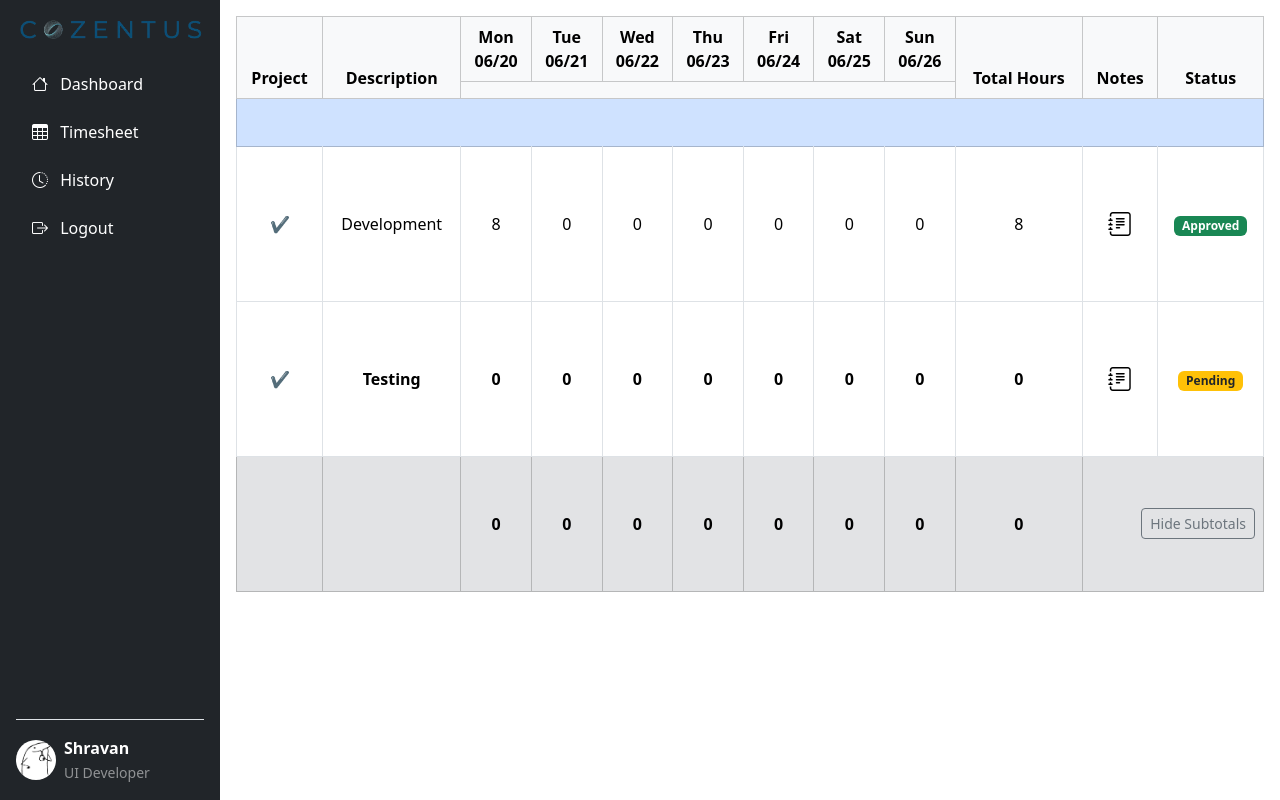
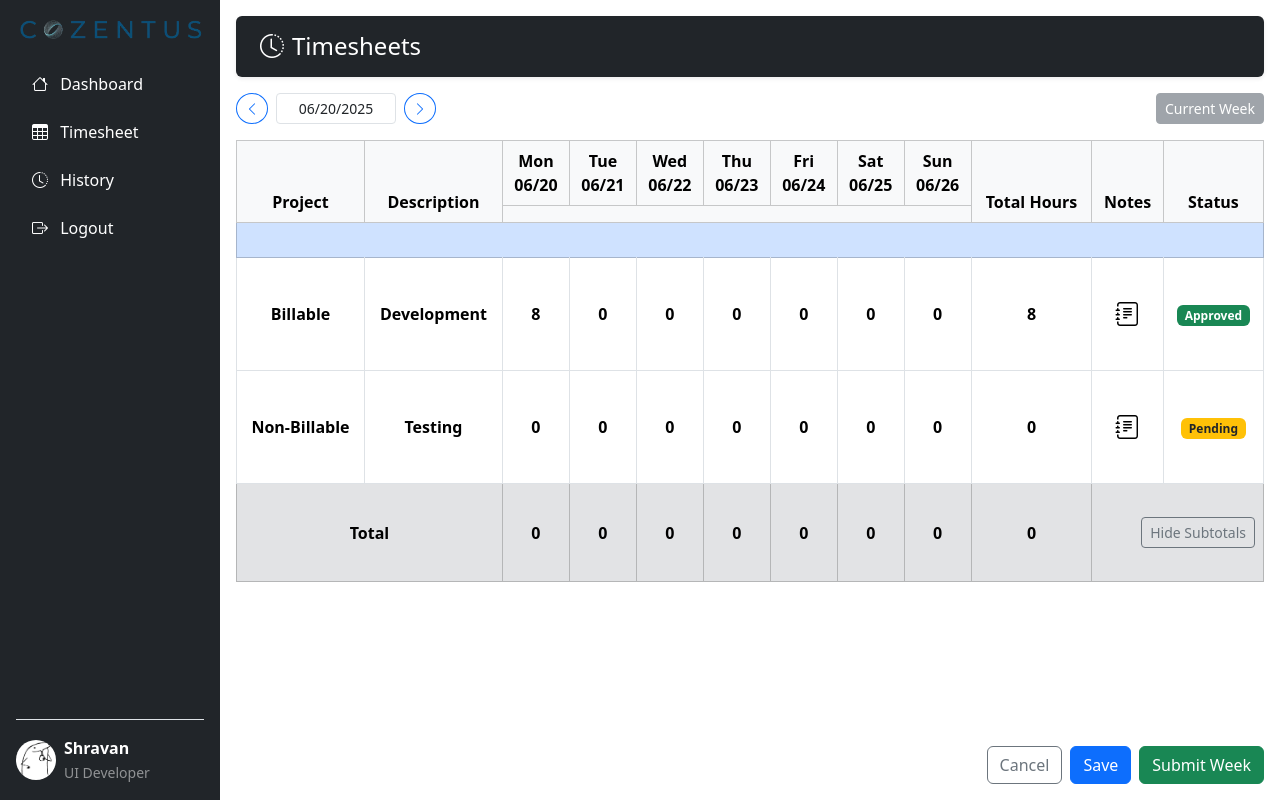
Before and after one commit to WillDoIt26/Timesheet-project-POC, an Angular app: page /table in a window 1280 px wide. Built offline with nearby package versions, Linux system fonts and the light colour scheme.

Commit message:
top section added to dashboard

```diff
--- a/src/app/table/table.html
+++ b/src/app/table/table.html
@@ -1,11 +1,31 @@
 <!-- Top-Level Layout -->
 <div class="d-flex">
 
-<app-sidebar></app-sidebar>
-
+  <app-sidebar></app-sidebar>
 
   <!-- Main Content -->
   <div class="flex-grow-1 container-fluid full-table-container p-3">
+
+    <!-- Top Bar -->
+    <div class="bg-dark text-white px-4 py-3 mb-3 rounded shadow-sm d-flex align-items-center">
+      <h4 class="m-0"><i class="bi bi-clock-history me-2"></i>Timesheets</h4>
+    </div>
+
+    <!-- Week Selector -->
+    <div class="d-flex justify-content-between align-items-center mb-3">
+      <div class="d-flex align-items-center gap-2">
+        <button class="btn btn-outline-primary btn-sm rounded-circle px-2">
+          <i class="bi bi-chevron-left"></i>
+        </button>
+        <input type="text" class="form-control form-control-sm text-center" value="06/20/2025" style="width: 120px;" readonly>
+        <button class="btn btn-outline-primary btn-sm rounded-circle px-2">
+          <i class="bi bi-chevron-right"></i>
+        </button>
+      </div>
+      <button class="btn btn-secondary btn-sm" disabled>Current Week</button>
+    </div>
+
+    <!-- Timesheet Table -->
     <div class="table-responsive">
       <table class="table table-bordered text-center align-middle w-100 h-75">
         <thead class="table-light">
@@ -26,11 +46,10 @@
           <tr><td colspan="7"></td></tr>
         </thead>
         <tbody>
-          <!-- Your rows -->
           <tr class="table-primary fw-bold"><td colspan="12"></td></tr>
 
-          <tr>
-            <td >✔</td>
+          <tr class = "fw-bold">
+            <td>Billable</td>
             <td>Development</td>
             <td>8</td><td>0</td><td>0</td><td>0</td><td>0</td><td>0</td><td>0</td>
             <td>8</td>
@@ -42,9 +61,8 @@
             <td><span class="badge bg-success">Approved</span></td>
           </tr>
 
-          <!-- More rows -->
           <tr class="fw-bold">
-            <td>✔</td><td>Testing</td>
+            <td>Non-Billable</td><td>Testing</td>
             <td>0</td><td>0</td><td>0</td><td>0</td><td>0</td><td>0</td><td>0</td>
             <td>0</td>
             <td>
@@ -56,7 +74,7 @@
           </tr>
 
           <tr class="table-secondary fw-bold">
-            <td></td><td></td>
+            <td colspan="2">Total</td>
             <td>0</td><td>0</td><td>0</td><td>0</td><td>0</td><td>0</td><td>0</td>
             <td>0</td>
             <td colspan="2">
@@ -66,5 +84,13 @@
         </tbody>
       </table>
     </div>
+
+    <!-- Action Buttons -->
+    <div class="d-flex justify-content-end gap-2 mt-3">
+      <button class="btn btn-outline-secondary">Cancel</button>
+      <button class="btn btn-primary">Save</button>
+      <button class="btn btn-success">Submit Week</button>
+    </div>
+
   </div>
 </div>
--- a/src/index.html
+++ b/src/index.html
@@ -8,6 +8,7 @@
   <link rel="icon" type="image/x-icon" href="favicon.ico">
   <link href="https://fonts.googleapis.com/css2?family=Roboto:wght@300;400;500&display=swap" rel="stylesheet">
   <link href="https://fonts.googleapis.com/icon?family=Material+Icons" rel="stylesheet">
+  <link href="https://cdn.jsdelivr.net/npm/bootstrap-icons@1.10.5/font/bootstrap-icons.css" rel="stylesheet">
 </head>
 <body class="mat-typography">
   <app-root></app-root>
```
